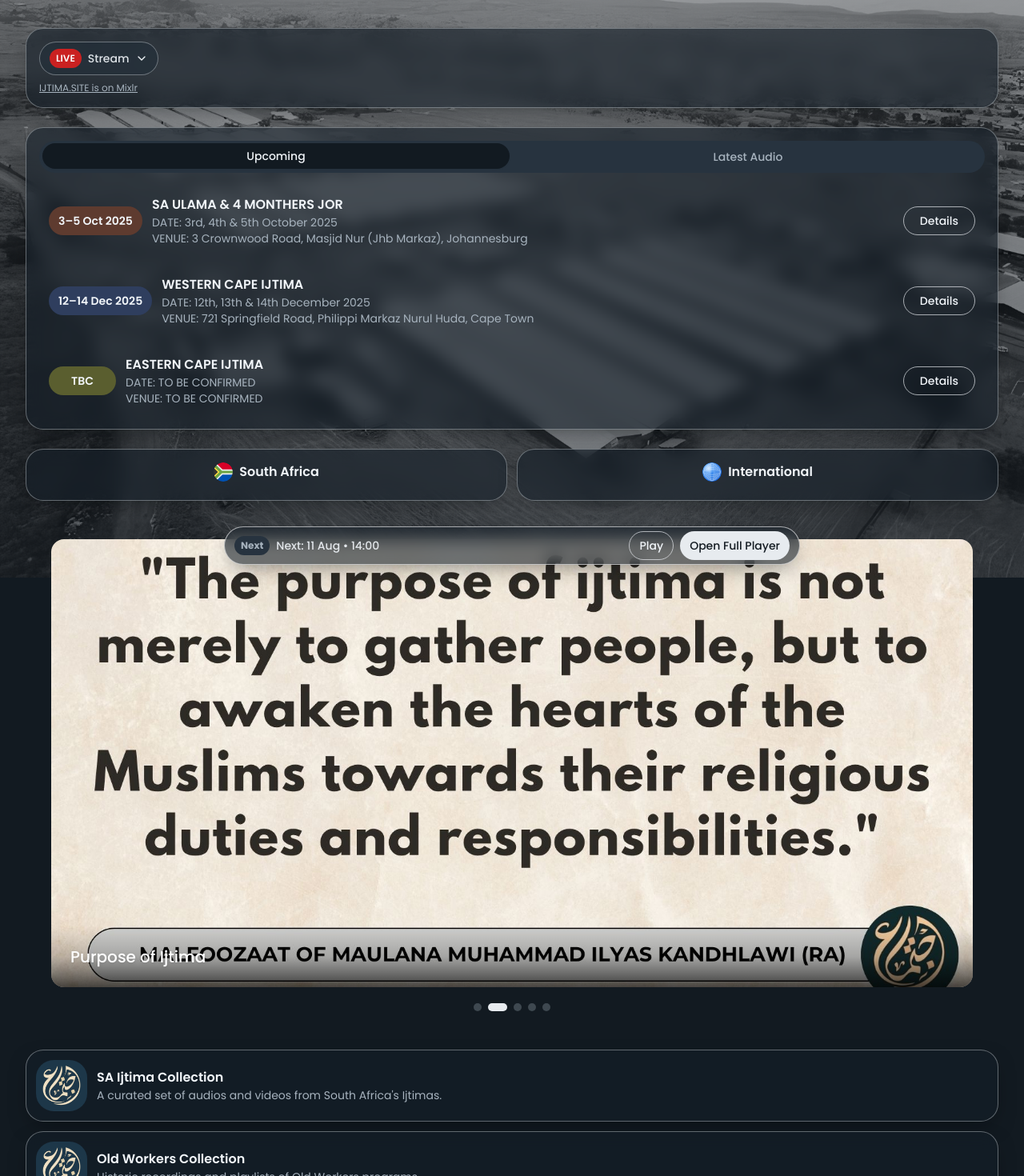
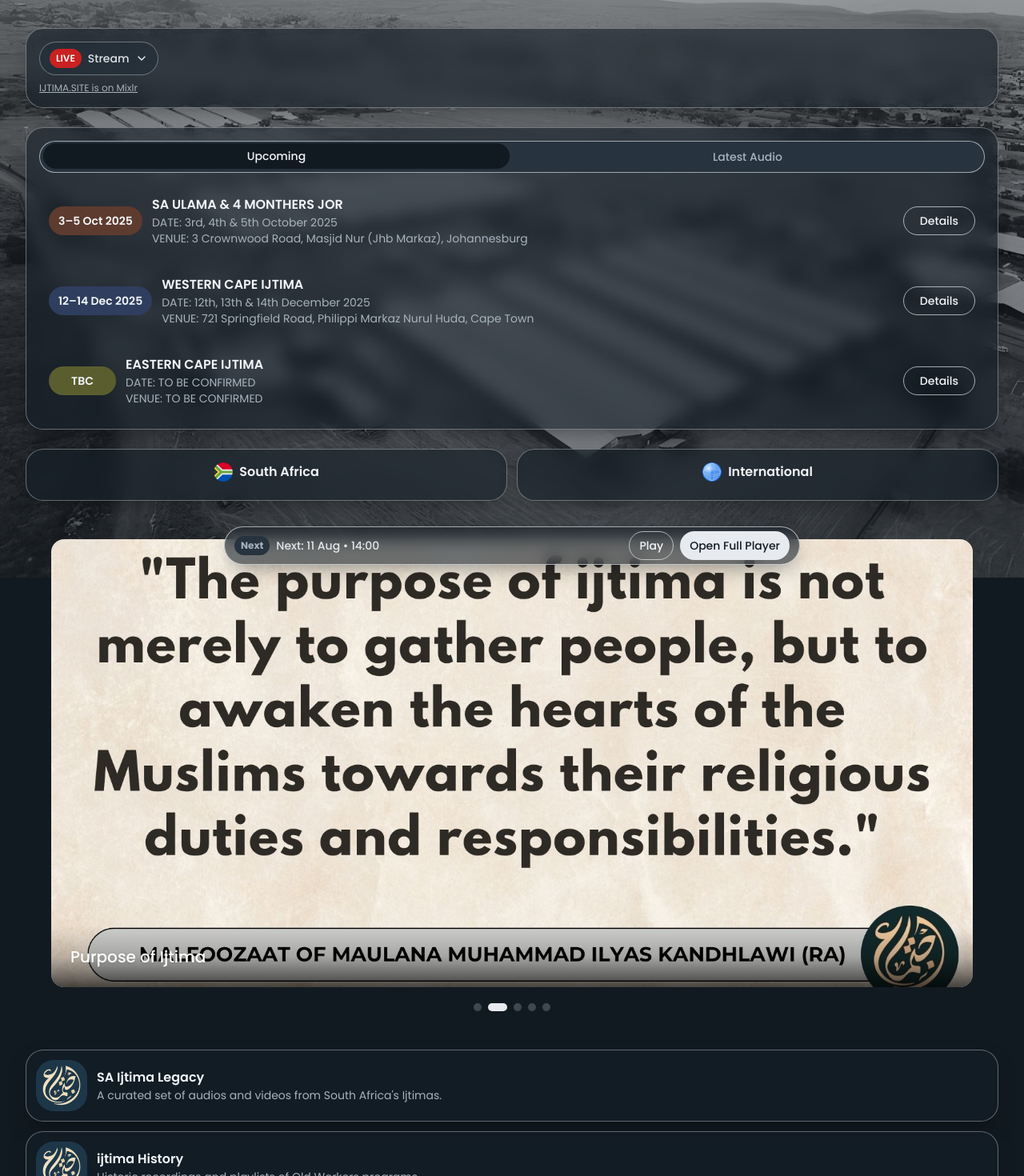
Before and after one commit to Simtechcds/ijtima-site, a React (Vite) app: page / in a window 1280 px wide. Shown: the part 78-1548 px from the top of the page at 80% size. Built offline with nearby package versions, Linux system fonts and the light colour scheme.

Commit message:
Refactor text and add borders
Update "SA Ijtima Collection" to "SA Ijtima Legacy" and "Old Workers Collection" to "ijtima History". Add a white border around the double switch for "Upcoming" and "Latest Audios".

```diff
--- a/src/data/mock.ts
+++ b/src/data/mock.ts
@@ -16,8 +16,8 @@ export const mockAudioFeeds: AudioFeed[] = [
 ];
 
 export const mockCollections: Collection[] = [
-  { id: "sa-ijtima", title: "SA Ijtima Collection", region: "SA", cover: "/lovable-uploads/79e43d92-6f74-4853-9fb4-6100a86bc227.png", description: "A curated set of audios and videos from South Africa's Ijtimas.", type: "Audio+Video", youtube_playlist_url: "https://youtube.com/playlist?list=xyz", years: [2025, 2024, 2023] },
-  { id: "old-workers", title: "Old Workers Collection", region: "SA", cover: "/lovable-uploads/79e43d92-6f74-4853-9fb4-6100a86bc227.png", description: "Historic recordings and playlists of Old Workers programs.", type: "Audio", years: [2025, 2024] },
+  { id: "sa-ijtima", title: "SA Ijtima Legacy", region: "SA", cover: "/lovable-uploads/79e43d92-6f74-4853-9fb4-6100a86bc227.png", description: "A curated set of audios and videos from South Africa's Ijtimas.", type: "Audio+Video", youtube_playlist_url: "https://youtube.com/playlist?list=xyz", years: [2025, 2024, 2023] },
+  { id: "old-workers", title: "ijtima History", region: "SA", cover: "/lovable-uploads/79e43d92-6f74-4853-9fb4-6100a86bc227.png", description: "Historic recordings and playlists of Old Workers programs.", type: "Audio", years: [2025, 2024] },
   { id: "raiwind", title: "Raiwind Ijtima", region: "International", cover: "/lovable-uploads/79e43d92-6f74-4853-9fb4-6100a86bc227.png", description: "Raiwind programs and playlists.", type: "Video", years: [2024, 2023] },
 ];
 
--- a/src/index.css
+++ b/src/index.css
@@ -139,9 +139,9 @@
   .pressable:active { transform: translateY(1px) scale(0.99); }
 
   /* Segmented control */
-  .segmented { display:flex; gap:6px; background: hsl(var(--secondary)); padding:4px; border-radius: 0.75rem; }
+  .segmented { display:flex; gap:6px; background: hsl(var(--secondary)); padding:4px; border-radius: 0.75rem; border: 1px solid hsl(var(--foreground) / 0.6); }
   .seg { flex:1; padding:8px 12px; border-radius: 0.625rem; font-weight:600; color: hsl(var(--muted-foreground)); transition: transform .18s ease, background-color .18s ease; }
-  .seg[data-state="active"] { background: hsl(var(--muted)); color: hsl(var(--foreground)); transform: translateY(-1px); box-shadow: inset 0 0 0 1px hsl(var(--border)); }
+  .seg[data-state="active"] { background: hsl(var(--muted)); color: hsl(var(--foreground)); transform: translateY(-1px); box-shadow: inset 0 0 0 1px hsl(var(--foreground) / 0.7); }
 
   /* Statistics card background helpers */
   .stat-brown { background-color: hsl(var(--stat-brown) / 0.6); }
```
